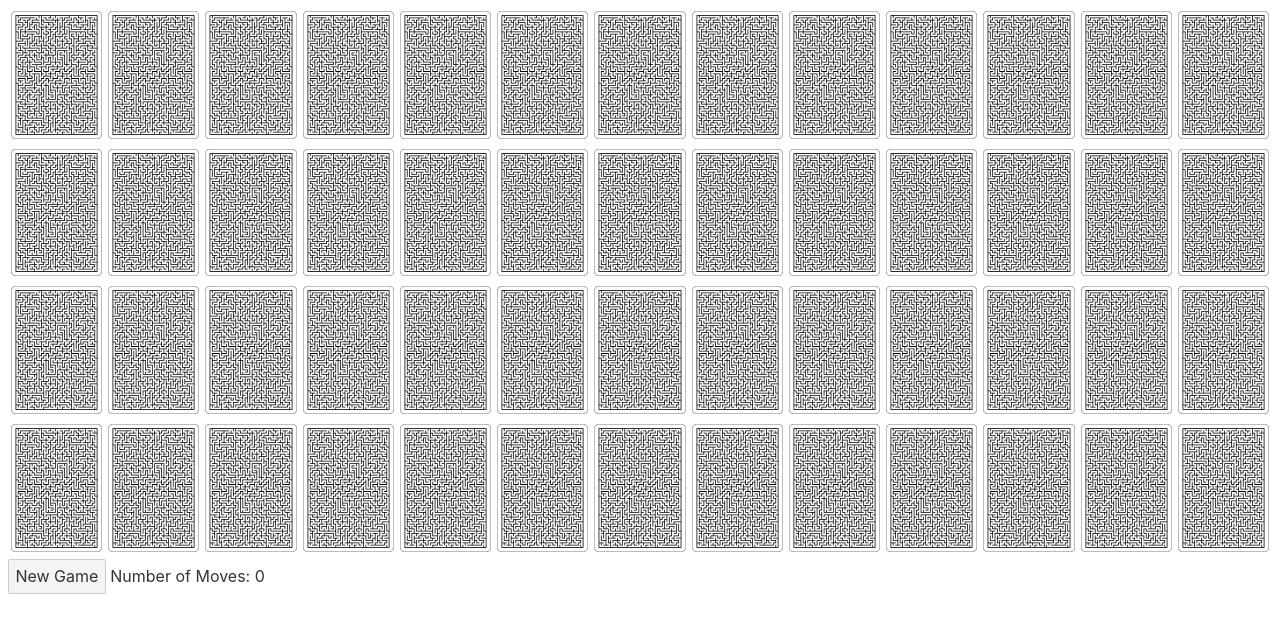
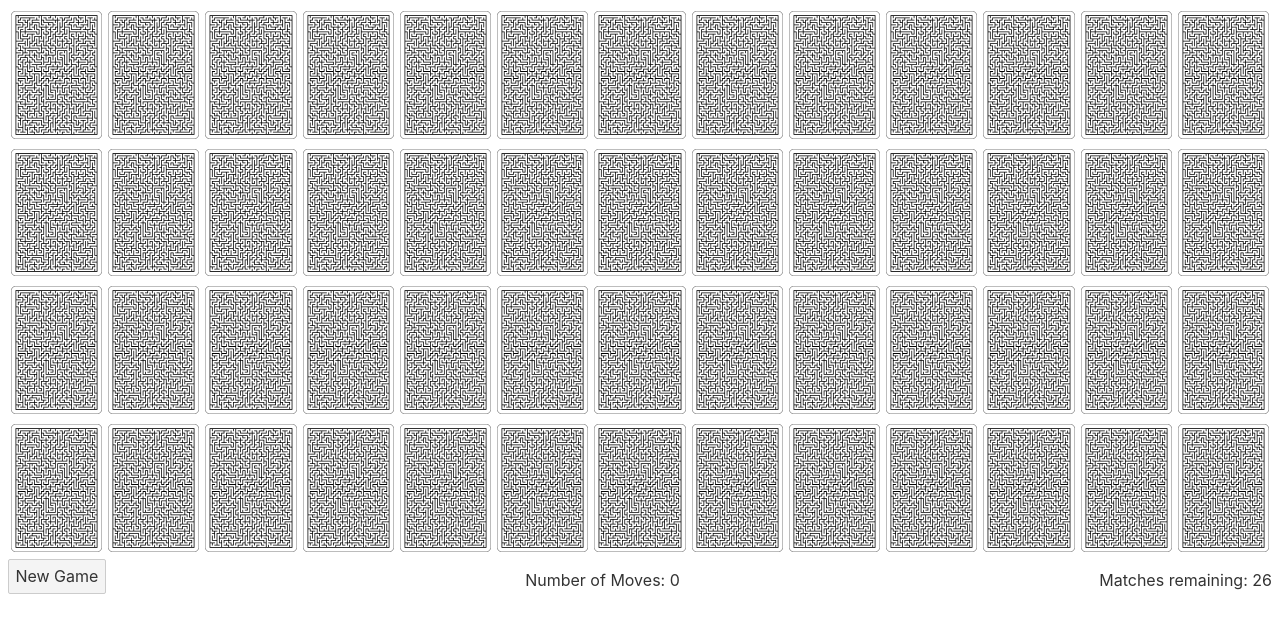
Before and after one commit to jhollen/concentration, a Svelte app: page / in a window 1280 px wide. Shown: the top 632 px of the page. Built offline with nearby package versions, Linux system fonts and the light colour scheme; what deckofcards would draw is missing.

Commit message:
Add counter for matches remaining Space out UI

```diff
--- a/src/GameInterface.svelte
+++ b/src/GameInterface.svelte
@@ -1,9 +1,10 @@
 <div class="game-interface">
     <button on:click={ newGame }>New Game</button>
-    <span>Number of Moves: {$numberOfMoves} </span>
+    <span>Number of Moves: {$numberOfMoves}</span>
+    <span>Matches remaining: {$matchesRemaining}</span>
 </div>
 <script>
-import { cards } from './cards-store';
+import { cards, matchesRemaining } from './cards-store';
 import { numberOfMoves } from './game-store';
 
 function newGame() {
@@ -13,3 +14,10 @@ function newGame() {
     }
 }
 </script>
+<style>
+.game-interface {
+    display: flex;
+    justify-content: space-between;
+    align-items: center;
+}
+</style>
--- a/src/cards-store.js
+++ b/src/cards-store.js
@@ -67,6 +67,8 @@ function createCards() {
 
 export const cards = createCards();
 
-export const allMatched = derived(cards, $cards =>
-    $cards.every(card => card.state == 'matched')
+export const matchesRemaining = derived(cards, $cards =>
+    $cards.filter(card => card.state != 'matched').length / 2
 );
+
+export const allMatched = derived(matchesRemaining, x => x == 0);
```
